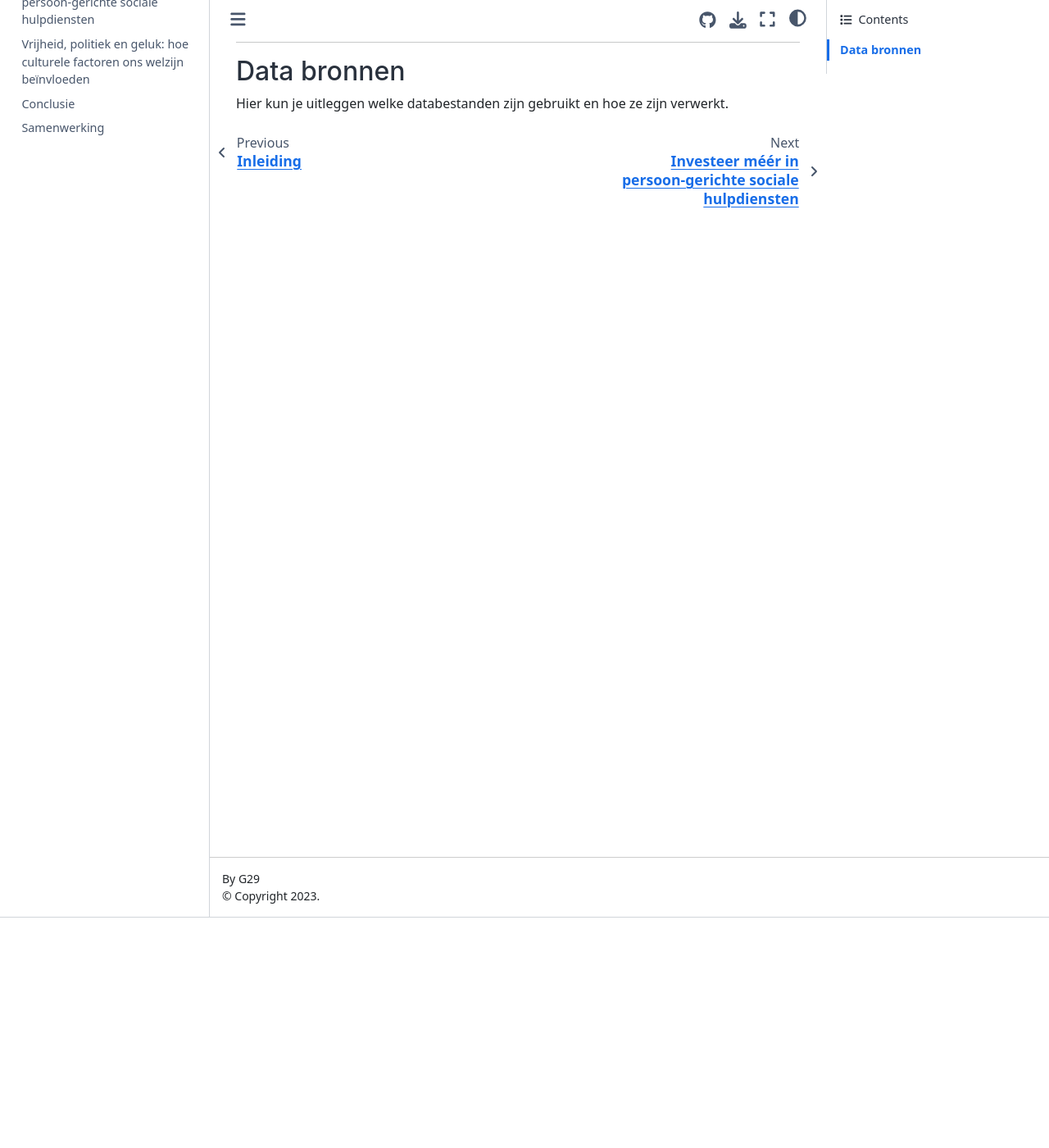
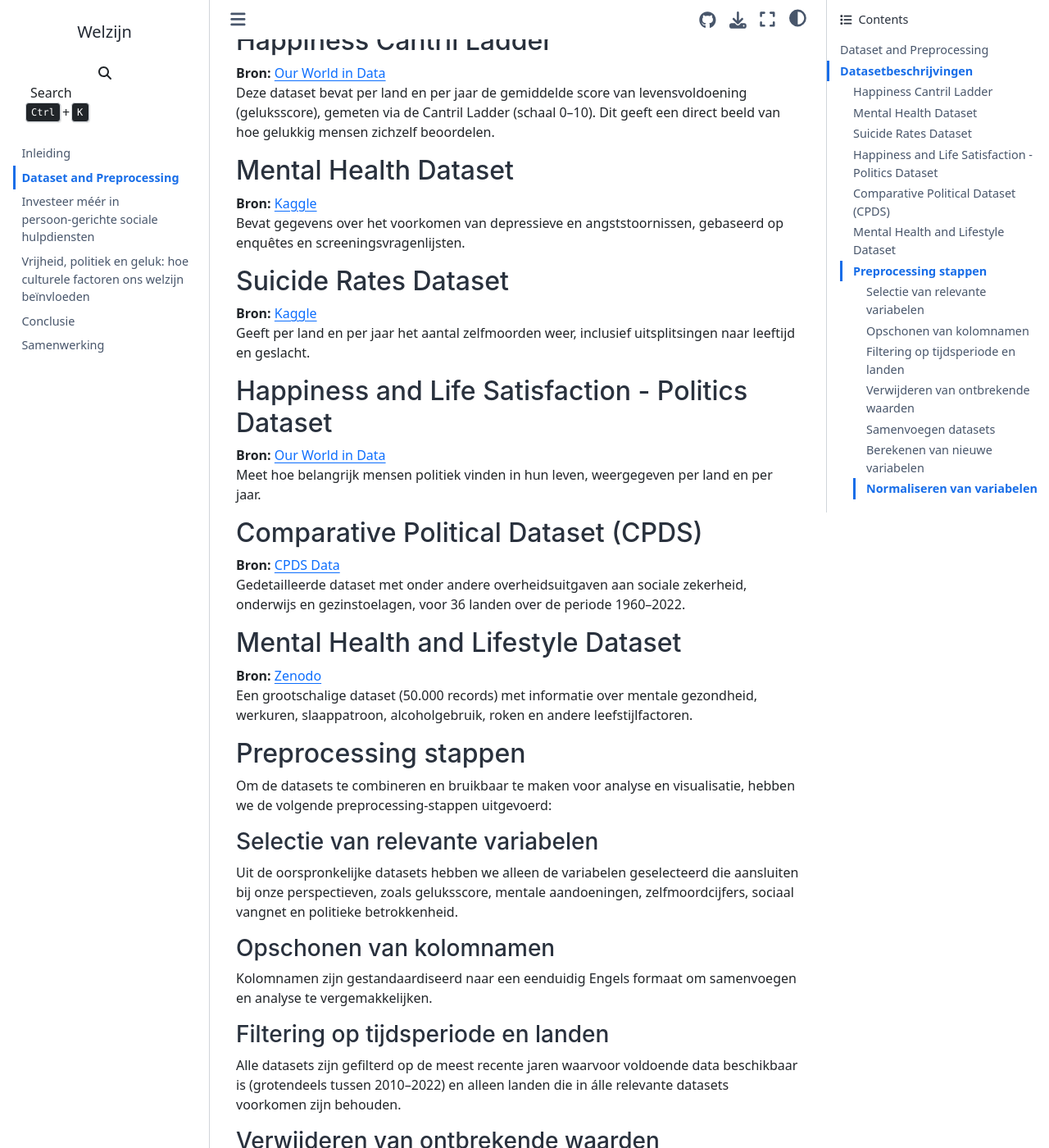
Before and after one commit to JanKawak/G29, a Jupyter Book: the page built from preprocessing.md, in a window 1280 px wide and 1400 px high, scrolled down 281 px. Shown: the whole window at 82% size. Built offline with Jupyter Book 1.0.4 settings and Sphinx 7.4.7 and the Sphinx Book theme 1.1.4, drawn with Linux system fonts in a browser that asks for light colours; comment, search, counter and statistics services are not loaded; some of the changed text lies outside the part shown.

Commit message:
Enhance dataset descriptions and preprocessing steps for clarity and detail

```diff
--- a/preprocessing.md
+++ b/preprocessing.md
@@ -1,14 +1,54 @@
-# Preprocessing
 
-In deze sectie worden de stappen beschreven die zijn genomen om de data schoon te maken en voor te bereiden voor analyse.
+## Dataset and Preprocessing
+Voor dit project maken we gebruik van zes verschillende datasets die samen inzicht geven in de relatie tussen mentale gezondheid, geluk en maatschappelijke factoren op internationaal niveau. Hieronder beschrijven we de datasets en de belangrijkste preprocessing-stappen die we hebben uitgevoerd.
 
-- Data-inlezen
-- Data opschonen
-- Feature engineering
-- Filtering en selectie
+# Datasetbeschrijvingen
+### Happiness Cantril Ladder
+**Bron:** [Our World in Data](https://ourworldindata.org/grapher/happiness-cantril-ladder)
+Deze dataset bevat per land en per jaar de gemiddelde score van levensvoldoening (geluksscore), gemeten via de Cantril Ladder (schaal 0–10). Dit geeft een direct beeld van hoe gelukkig mensen zichzelf beoordelen.
 
----
+### Mental Health Dataset
+**Bron:** [Kaggle](https://www.kaggle.com/datasets/imtkaggleteam/mental-health)
+Bevat gegevens over het voorkomen van depressieve en angststoornissen, gebaseerd op enquêtes en screeningsvragenlijsten.
 
-### Data bronnen
+### Suicide Rates Dataset
+**Bron:** [Kaggle](https://www.kaggle.com/code/lmorgan95/r-suicide-rates-in-depth-stats-insights/input)
+Geeft per land en per jaar het aantal zelfmoorden weer, inclusief uitsplitsingen naar leeftijd en geslacht.
 
-Hier kun je uitleggen welke databestanden zijn gebruikt en hoe ze zijn verwerkt.
+### Happiness and Life Satisfaction - Politics Dataset
+**Bron:** [Our World in Data](https://ourworldindata.org/happiness-and-life-satisfaction)
+Meet hoe belangrijk mensen politiek vinden in hun leven, weergegeven per land en per jaar.
+
+### Comparative Political Dataset (CPDS)
+**Bron:** [CPDS Data](https://cpds-data.org/data/)
+Gedetailleerde dataset met onder andere overheidsuitgaven aan sociale zekerheid, onderwijs en gezinstoelagen, voor 36 landen over de periode 1960–2022.
+
+### Mental Health and Lifestyle Dataset
+**Bron:** [Zenodo](https://zenodo.org/records/14838680)
+Een grootschalige dataset (50.000 records) met informatie over mentale gezondheid, werkuren, slaappatroon, alcoholgebruik, roken en andere leefstijlfactoren.
+
+
+## Preprocessing stappen
+
+Om de datasets te combineren en bruikbaar te maken voor analyse en visualisatie, hebben we de volgende preprocessing-stappen uitgevoerd:
+
+### Selectie van relevante variabelen
+Uit de oorspronkelijke datasets hebben we alleen de variabelen geselecteerd die aansluiten bij onze perspectieven, zoals geluksscore, mentale aandoeningen, zelfmoordcijfers, sociaal vangnet en politieke betrokkenheid.
+
+### Opschonen van kolomnamen
+Kolomnamen zijn gestandaardiseerd naar een eenduidig Engels formaat om samenvoegen en analyse te vergemakkelijken.
+
+### Filtering op tijdsperiode en landen
+Alle datasets zijn gefilterd op de meest recente jaren waarvoor voldoende data beschikbaar is (grotendeels tussen 2010–2022) en alleen landen die in álle relevante datasets voorkomen zijn behouden.
+
+### Verwijderen van ontbrekende waarden
+Records met ontbrekende of onbetrouwbare gegevens zijn verwijderd, met name binnen de datasets over mentale aandoeningen en zelfmoordcijfers.
+
+### Samenvoegen datasets
+De datasets zijn samengevoegd op basis van land en jaar, zodat we integrale vergelijkingen kunnen maken tussen geluk, mentale gezondheid en maatschappelijke factoren.
+
+### Berekenen van nieuwe variabelen
+Voor enkele indicatoren, zoals overheidsuitgaven aan het sociaal vangnet of werkdruk, zijn nieuwe samengestelde variabelen berekend op basis van de ruwe data.
+
+### Normaliseren van variabelen
+Bepaalde variabelen, zoals zelfmoorden per 100.000 inwoners, zijn genormaliseerd om landen met verschillende bevolkingsomvang goed te kunnen vergelijken.
```
